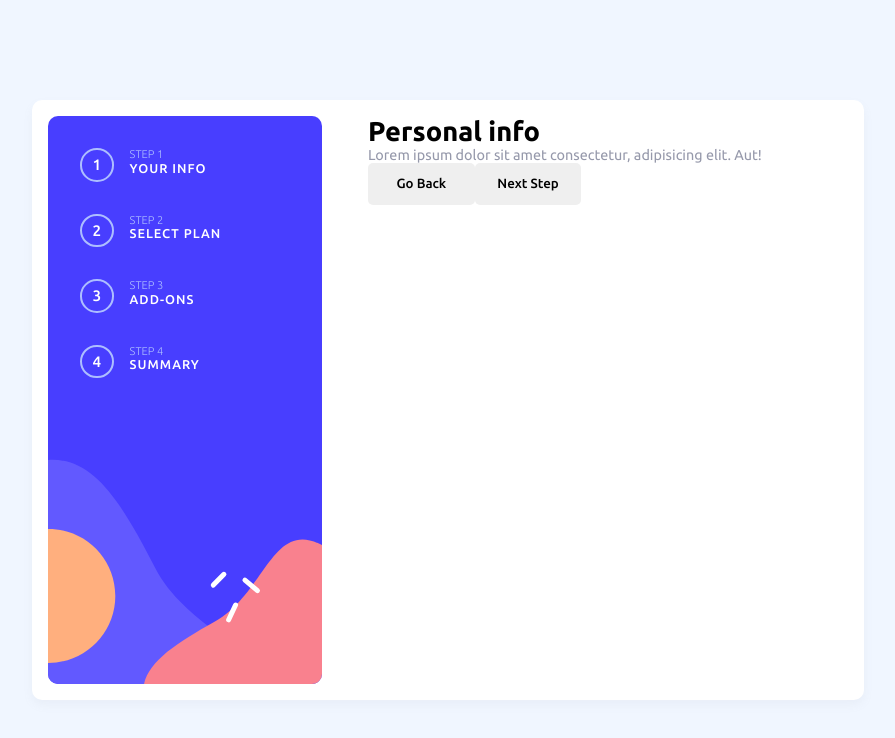
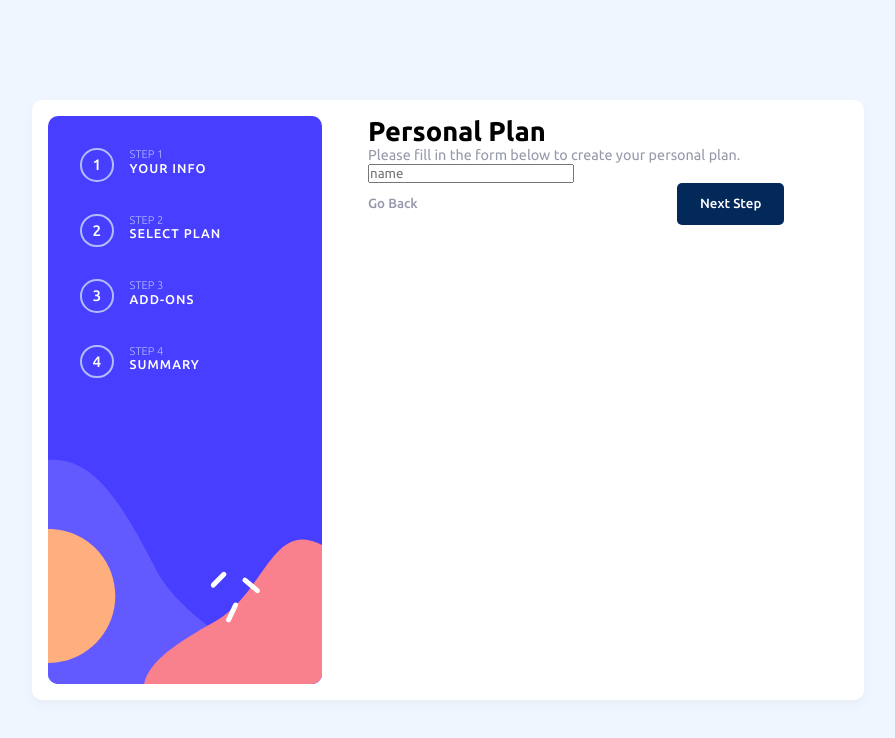
Before and after one commit to Mbungai-Francesco/Multi-step-form, an Angular app: page /1 in a window 1280 px wide. Before the commit this address led to /. Shown: the top 738 px of the page, without its empty margins (192-1087 px from the left). Built offline with nearby package versions, Linux system fonts and the light colour scheme.

Commit message:
Routing at 60%

```diff
--- a/src/app/app.component.sass
+++ b/src/app/app.component.sass
@@ -16,4 +16,5 @@ main
     margin-right: 2em
   app-form
     // background-color: black
+    padding-right: 4em
     width: 60%
--- a/src/app/app.config.ts
+++ b/src/app/app.config.ts
@@ -1,8 +1,8 @@
 import { ApplicationConfig } from '@angular/core';
-import { provideRouter } from '@angular/router';
+import { provideRouter, withComponentInputBinding } from '@angular/router';
 
 import { routes } from './app.routes';
 
 export const appConfig: ApplicationConfig = {
-  providers: [provideRouter(routes)]
+  providers: [provideRouter(routes,withComponentInputBinding())]
 };
--- a/src/app/form/form.component.html
+++ b/src/app/form/form.component.html
@@ -1,6 +1,7 @@
 <h1 class="title">{{info.title}}</h1>
 <p class="des">{{info.des}}</p>
+<router-outlet/>
 <div class="foot">
-  <input type="button" [hidden]="hide" value="Go Back" class="back">
-  <input type="button" value="Next Step" class="next">
+  <input type="button" [hidden]="hide" value="Go Back" class="back" [routerLink]="[prev]">
+  <input type="button" value="Next Step" class="next" [routerLink]="[next]" (click)="submit()">
 </div>
--- a/src/app/form/form.component.sass
+++ b/src/app/form/form.component.sass
@@ -8,9 +8,25 @@
   font-weight: 400
   color: col.$Cool-gray
 .foot
+  // background-color: pink
+  display: flex
+  justify-content: space-between
   input
-    width: 8em
-    padding: 1em
     font-weight: 500
     border: 0
     border-radius: 5px
+    cursor: pointer
+  input:nth-child(1)
+    // font-weight: 600
+    color: col.$Cool-gray
+    background-color: transparent
+    &:hover
+      color: col.$Marine-blue
+  input:nth-child(2)
+    padding: 1em
+    width: 8em
+    background-color: col.$Marine-blue
+    color: col.$White
+    &:hover
+      background-color: col.$Pastel-blue
+      // color: col.$Marine-blue
--- a/src/app/form/form.component.ts
+++ b/src/app/form/form.component.ts
@@ -1,16 +1,31 @@
 import { Component } from '@angular/core';
-
+import { Router, RouterLink, RouterOutlet } from '@angular/router';
+import { PlanComponent } from '../plan/plan.component';
+import { InfoComponent } from '../info/info.component';
 @Component({
   selector: 'app-form',
   standalone: true,
-  imports: [],
+  imports: [RouterOutlet, RouterLink],
   templateUrl: './form.component.html',
   styleUrl: './form.component.sass'
 })
 export class FormComponent {
   info = {
-    title : 'Personal info',
-    des : 'Lorem ipsum dolor sit amet consectetur, adipisicing elit. Aut!'
+    title: 'Personal Plan',
+    des: 'Please fill in the form below to create your personal plan.',
   }
-  hide = false
+  hide = false;
+  next = 'plan/2'
+  prev = '/1'
+
+  navigateToSomeRoute : Function = () => {}
+  constructor(private router: Router){
+    this.navigateToSomeRoute = () => {
+      this.router.navigate([this.next])
+    }
+  }
+
+  submit(){
+
+  }
 }
--- a/src/app/info/info.component.html
+++ b/src/app/info/info.component.html
@@ -1 +1,5 @@
-<p>info works!</p>
+<form name="planForm" formGroup="planForm"  (ngSubmit)="handleSubmit()">
+  <label for="name">
+    <input type="text" placeholder="name">
+  </label>
+</form>
--- a/src/app/info/info.component.ts
+++ b/src/app/info/info.component.ts
@@ -1,4 +1,5 @@
-import { Component } from '@angular/core';
+import { Component, Input } from '@angular/core';
+import { FormControl, FormGroup } from '@angular/forms';
 
 @Component({
   selector: 'app-info',
@@ -8,5 +9,19 @@ import { Component } from '@angular/core';
   styleUrl: './info.component.sass'
 })
 export class InfoComponent {
+  pageId = 1
 
+  @Input() set id(value :number){
+    this.pageId = value;
+  }
+
+  planForm = new FormGroup({
+    name : new FormControl(''),
+    email : new FormControl(''),
+    phone: new FormControl('')
+  })
+
+  handleSubmit(){
+
+  }
 }
--- /dev/null
+++ b/src/app/plan/plan.component.html
@@ -0,0 +1 @@
+<p>plan works!</p>
--- /dev/null
+++ b/src/app/plan/plan.component.ts
@@ -0,0 +1,16 @@
+import { Component, Input } from '@angular/core';
+
+@Component({
+  selector: 'app-plan',
+  standalone: true,
+  imports: [],
+  templateUrl: './plan.component.html',
+  styleUrl: './plan.component.sass'
+})
+export class PlanComponent {
+  pageId = 2
+
+  @Input() set id(value :number){
+    this.pageId = value;
+  }
+}
```
Also changed, not shown: src/app/app.routes.ts (+10 -4 lines), src/app/plan/plan.component.sass (added), src/app/side-bar/side-bar.component.sass (line endings or trailing spaces), 1 other file (tests, documents, lock files or other folders).
